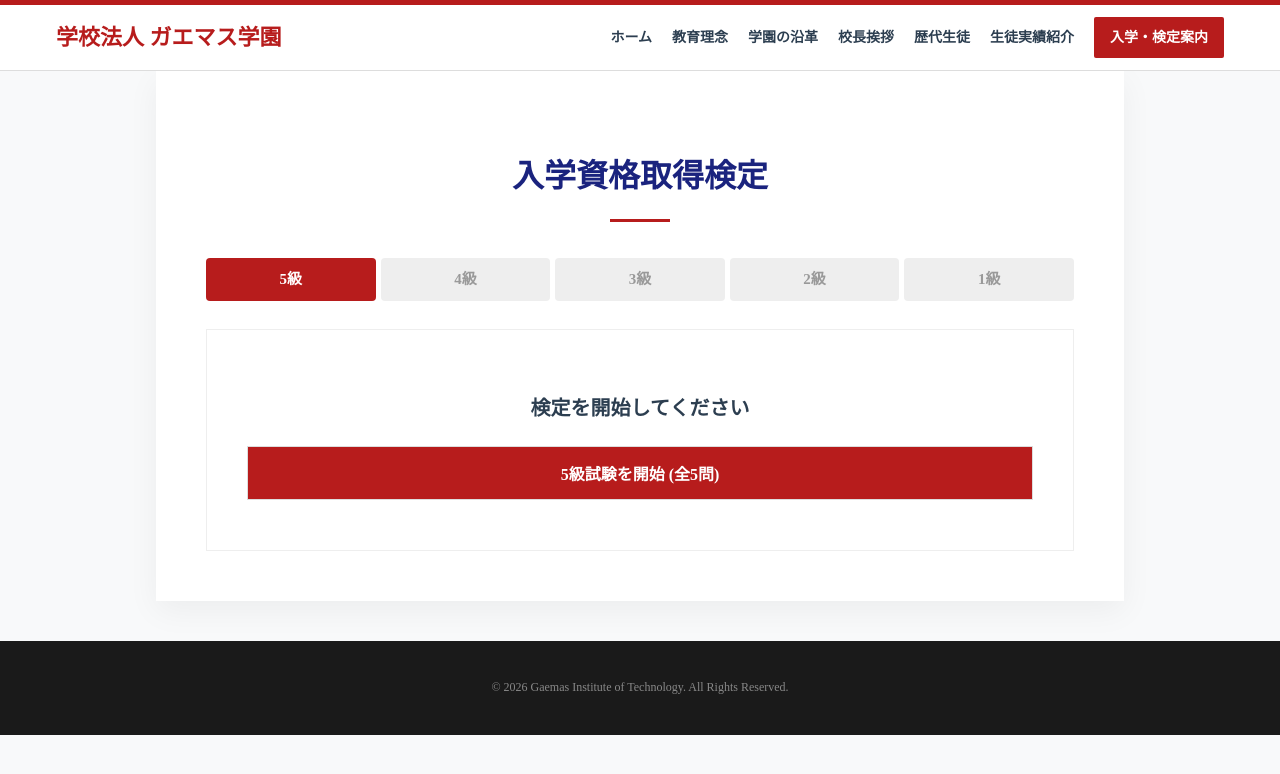
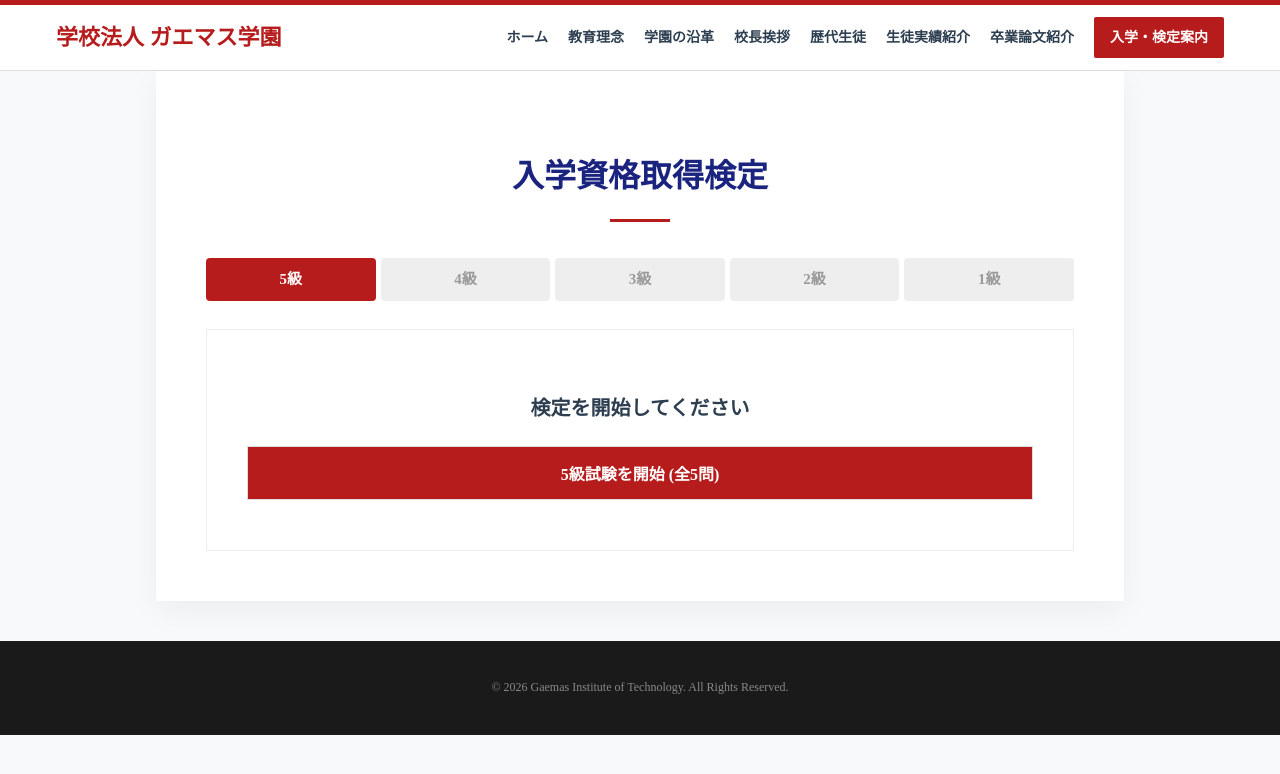
Before and after one commit to nandemookadoresu-wq/socool, a plain HTML site: page exam.html in a window 1280 px wide. Drawn offline with Linux system fonts and the light colour scheme.

Commit message:
Update exam.html

```diff
--- a/exam.html
+++ b/exam.html
@@ -22,6 +22,7 @@
             <li><a href="principal.html">校長挨拶</a></li>
             <li><a href="alumni.html">歴代生徒</a></li>
             <li><a href="achievements.html">生徒実績紹介</a></li>
+            <li><a href="thesis.html">卒業論文紹介</a></li>
             <li class="btn-exam"><a href="exam.html" class="active">入学・検定案内</a></li>
         </ul>
     </div>
```
